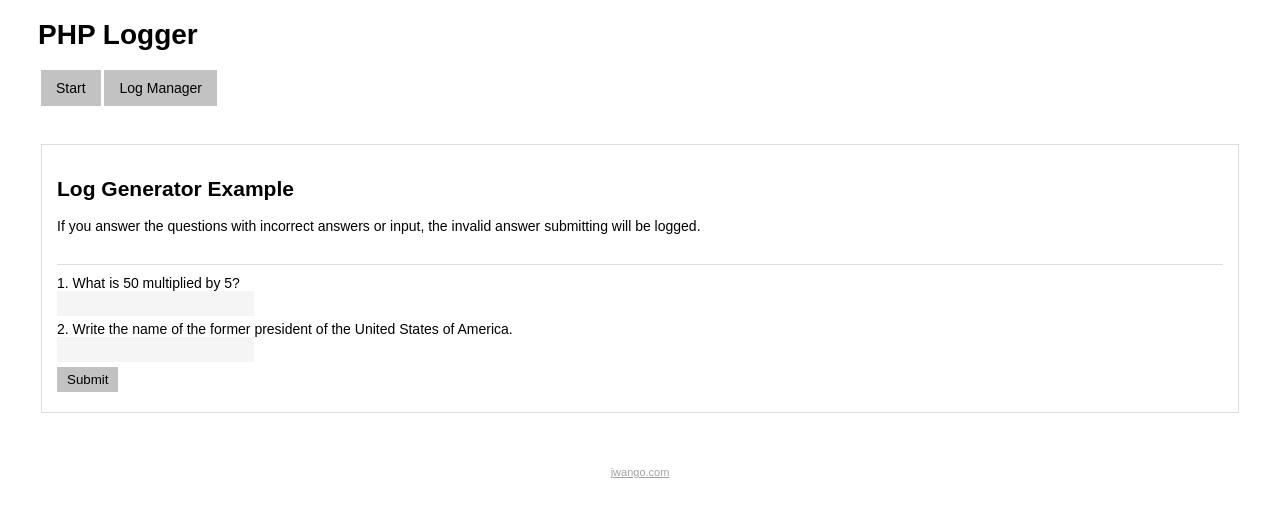
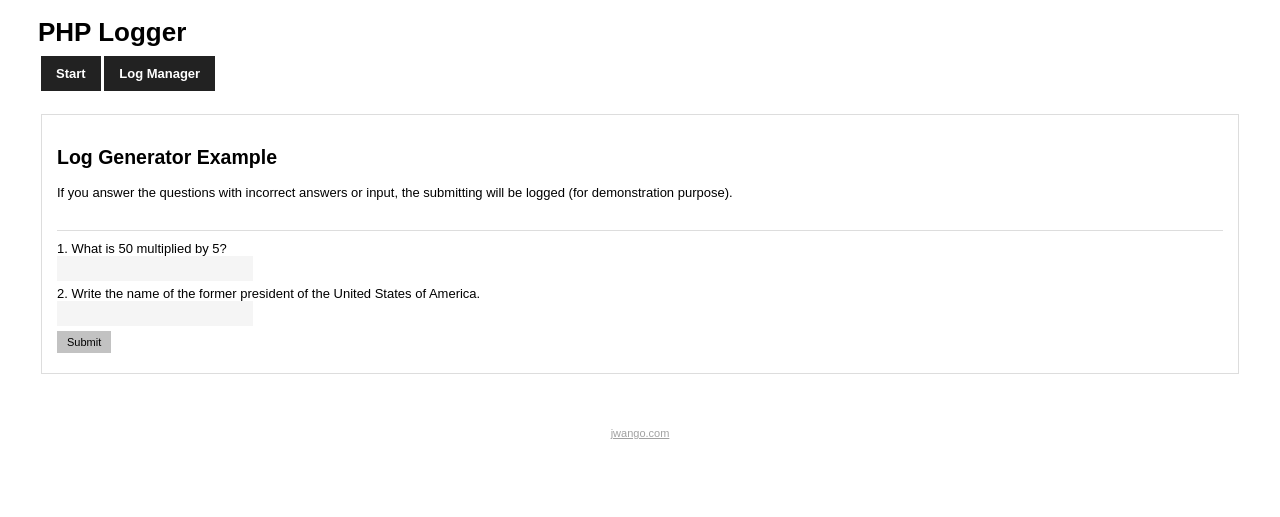
Before and after one commit to jabbeboy/php_logger, a PHP site: page / in a window 1280 px wide. Shown: the top 517 px of the page. Run offline with PHP 8.4, Linux system fonts and the light colour scheme.

Commit message:
Should work correctly all pages now

```diff
--- a/application/controller/start.php
+++ b/application/controller/start.php
@@ -8,18 +8,17 @@
 class Start extends CoreController
 {
     /**
-     * Index view for start page
+     * Index page for start
      */
     public function index()
     {
-        // Load views
         require APP . 'view/header.php';
         require APP . 'view/start/index.php';
         require APP . 'view/footer.php';
     }
 
     /**
-     * Index view for login page
+     * Login page for manager
      */
     public function manager()
     {
@@ -70,6 +69,8 @@ class Start extends CoreController
     }
 
     /**
+     * Authenticates the user with the requested username from the database.
+     * If not correct, exceptions will be thrown.
      * @param $user
      * @param $password
      * @return bool
@@ -95,19 +96,24 @@ class Start extends CoreController
     }
 
     /**
-     * Handles the user input answers and log any exceptions that is throwned when validating the answers.
+     * Processes the answers the user submitted.
+     * If correct, success view will be showned, else the
+     * invalid input will be logged.
      */
-    public function process()
+    public function submit()
     {
         if (isset($_POST['submit']))
         {
+            $answerOne = $_POST['question_one'];
+            $answerTwo = $_POST['question_two'];
+
             try {
-                $this->validate($_POST['question_one'], $_POST['question_two']);
-                header('Location:' . URL . 'start/success');
+                $this->validateInput($answerOne, $answerTwo);
+                header('location:' . URL . 'start/success');
             }
             catch (Exception $exception)
             {
-                $this->logModel->logException($exception, $exception);
+                $this->logModel->logException('Wrong input', $exception);
                 header('location:' . URL . 'problem');
             }
         }
@@ -119,7 +125,7 @@ class Start extends CoreController
      * @param $name string from user input
      * @throws Exception
      */
-    public function validate($result, $name)
+    public function validateInput($result, $name)
     {
         $result = (int)$result;
 
--- a/application/view/problem/index.php
+++ b/application/view/problem/index.php
@@ -1,4 +1,4 @@
 <div class="container">
-    <h2>A problem occured</h2>
-    <p>This will be shown when a bad request or problem has occured for different reasons.</p>
+    <h2>Something went wrong</h2>
+    <p>This page will show up if your request was bad or by some other reason.</p>
 </div>
--- a/application/view/start/index.php
+++ b/application/view/start/index.php
@@ -1,8 +1,8 @@
+<!-- Start -->
 <div class="container">
     <h2>Log Generator Example</h2>
-    <p>If you answer the questions with incorrect answers or input, the invalid answer submitting will be logged. </p>
+    <p>If you answer the questions with incorrect answers or input, the submitting will be logged (for demonstration purpose). </p>
     <div class="box">
-
         <form id="form" class="text-left" action="<?php echo URL ?>start/submit" method="POST">
             1. What is 50 multiplied by 5?
             <br>
--- a/public/css/style.css
+++ b/public/css/style.css
@@ -4,28 +4,28 @@
 
 body {
     font-family: Arial;
-    font-size: 14px;
+    font-size: 13px;
 }
 
 .navigation {
     margin-left: 33px;
 }
 .navigation a {
-    display: inline-flex;
     padding: 10px 15px;
     text-decoration: none;
-    font-size: 14px;
-    font-weight: normal;
-    color: black;
-    background-color: #c2c2c2;
+    font-size: 13px;
+    font-weight: bold;
+    color: white;
+    background-color: #222;
     margin-bottom: 5px;
 }
 .navigation a:hover {
-    background-color: #222;
+    background-color: #939393;
     color: #fff;
 }
 
 .container {
+    font-size: 13px;
     border: 1px solid #ddd;
     padding: 15px;
     margin: 33px;
@@ -53,16 +53,18 @@ body {
 }
 .container input {
     background-color: #f5f5f5;
+    font-size: 13px;
     border: 0;
     padding: 5px 10px;
     margin-bottom: 5px;
 }
 .container input[type="submit"] {
+    font-size: 11px;
     background-color: #c2c2c2;
     cursor: pointer;
 }
 .container input[type="submit"]:hover {
-    background-color: #222;
+    background-color: #636363;
     color: #fff;
 }
 .container button {
```
Also changed, not shown: application/controller/manager.php (+11 -7 lines).
